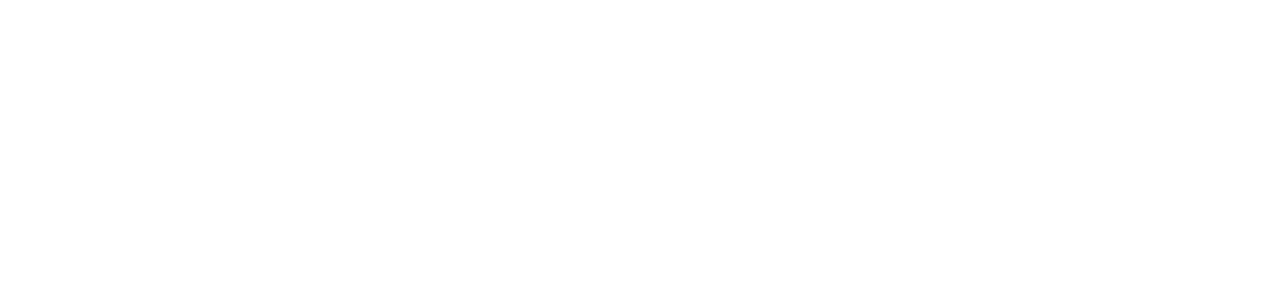
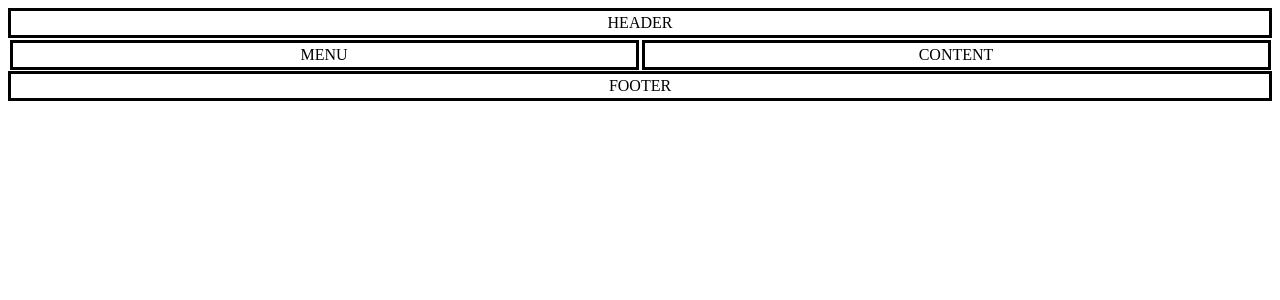
Before and after one commit to TehanovAnton/4k_1s_course_work_restaurant_online_front, a Vue app in the folder restaurant_online_front/: page /home in a window 1280 px wide. Before the commit this address had no page. Shown: the top 300 px of the page. Built offline with nearby package versions, Linux system fonts and the light colour scheme.

Commit message:
make items positioned using flex box

```diff
--- a/restaurant_online_front/src/App.vue
+++ b/restaurant_online_front/src/App.vue
@@ -1,11 +1,7 @@
 <script setup>
-    import { RouterLink, RouterView } from 'vue-router'
-    import { useLayoutStore } from './stores/layout';
-
-    const layout = useLayoutStore();
-    const Layout = import(layout)
+    import {  RouterView } from 'vue-router'
 </script>
 
 <template>
-    <Layout />
+    <RouterView />
 </template>
--- a/restaurant_online_front/src/router/router.js
+++ b/restaurant_online_front/src/router/router.js
@@ -3,6 +3,11 @@
 const router = createRouter({
   history: createWebHistory(import.meta.env.BASE_URL),
   routes: [
+    {
+        path: '/home',
+        name: 'home',
+        component: () => import('../views/HomeView.vue')
+    },
     {
       path: '/sign_up',
       name: 'sign_up',
--- a/restaurant_online_front/src/stores/layout.js
+++ /dev/null
@@ -1,20 +0,0 @@
-import { ref, computed } from 'vue'
-import { defineStore } from 'pinia'
-
-export const useLayoutStore = defineStore('layout', () => {
-    const layoutsMap = new Map();
-    layoutsMap.set('default', '../views/layouts/DefaultLayout.vue');
-
-    const layout = ref({})
-
-    const layoutComponent = computed(() => {
-        for(layoutKey in layoutsMap.keys()) {
-            if (layout == layoutKey) {
-                layout.value = import(layoutsMap.get(layoutKey))
-                break;
-            }
-        }
-    })
-
-    return { layout }
-})
--- /dev/null
+++ b/restaurant_online_front/src/views/HomeView.vue
@@ -0,0 +1,7 @@
+<script setup>
+    import DefaultLayoutView from './layouts/DefaultLayoutView.vue';
+</script>
+
+<template>
+    <DefaultLayoutView />
+</template>
--- /dev/null
+++ b/restaurant_online_front/src/views/layouts/DefaultLayoutView.vue
@@ -0,0 +1,46 @@
+<script setup>
+
+</script>
+
+<template>
+    <header class="block centrenize-content">
+        HEADER
+    </header>
+
+    <div class="centrenize-content">
+        <div class="menu block centrenize-content">
+            MENU
+        </div>
+        <div class="content block centrenize-content">
+            CONTENT
+        </div>
+    </div>
+
+    <footer class="block centrenize-content">
+        FOOTER
+    </footer>
+</template>
+
+<style>
+    .block {
+        border: 3px solid black;
+        padding: 3px;
+    }
+
+    .centrenize-content {
+        display: flex;
+        justify-content: space-around;
+    }
+
+    .menu {
+        flex: 1;
+
+        margin: 1.5px;
+    }
+
+    .content {
+        flex: 1;
+
+        margin: 1.5px;
+    }
+</style>
```
Also changed, not shown: restaurant_online_front/src/views/layouts/DefaultLayout.vue (deleted, +0 -7 lines).
